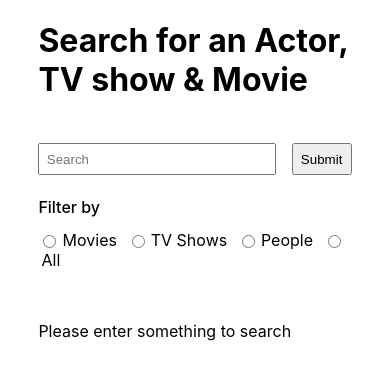
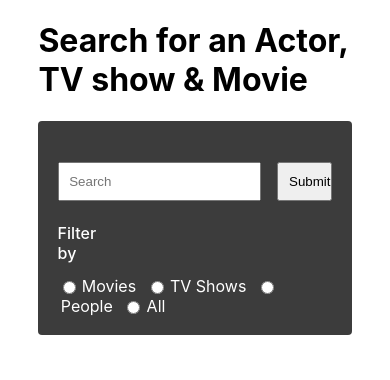
Before and after one commit to AxSch/film-search, a React (Create React App) app: page / in a window 390 px wide. Shown: the top 380 px of the page. Built offline with nearby package versions, Linux system fonts and the light colour scheme.

Commit message:
Refactor styling to include responsive design for Search

```diff
--- a/src/pages/Search/Search.js
+++ b/src/pages/Search/Search.js
@@ -13,7 +13,8 @@ import {
         SearchBarButton,
         SearchFilterLabel,
         SearchFilterHeading,
-        ResultsListSection
+        ResultsListSection,
+        SearchForm
 } from './Search.styled';
 
 
@@ -73,17 +74,12 @@ const Search = () => {
             if (filter !== '') {
                 return (
                     <ResultsListSection>
-                        <h3>Results</h3>
                         <ResultsList results={searchData} handleDropdown={setIsDropdown} filter={filter} isDropdown={isDropdown} />
                     </ResultsListSection>
                 )
             }
         } else if (searchQuery === '') {
-            return (
-                <ResultsListSection>
-                    <p>Please enter something to search</p>
-                </ResultsListSection>
-            )
+            return null
         }
     }
 
@@ -92,7 +88,7 @@ const Search = () => {
             <SearchHeader>
                 <h1>Search for an Actor, TV show & Movie</h1>
             </SearchHeader>
-            <form onSubmit={(e) => onSubmit(e)}>
+            <SearchForm onSubmit={(e) => onSubmit(e)} isDropdown={isDropdown}>
                 <SearchBarSection>
                     <SearchBarInput placeholder="Search" type="search" id="search" onChange={e => handleSearch(e.target.value)} />
                     <SearchBarButton type="submit">Submit</SearchBarButton>
@@ -110,10 +106,10 @@ const Search = () => {
                     <input type="radio" id="all" onChange={(event) => handleCheckbox(event.target.value)} name="cinematography" value="all"></input>
                     <SearchFilterLabel htmlFor="all">All</SearchFilterLabel><br></br>
                 </SearchFilterSection>
-                {isDropdown && Object.keys(searchData).length > 0 && searchQuery !== '' ?
-                    <ResultsList results={searchData} handleDropdown={setIsDropdown} filter={filter} isDropdown={isDropdown} /> : null
-                }
-            </form>
+            </SearchForm>
+            {isDropdown && Object.keys(searchData).length > 0 && searchQuery !== '' ?
+                <ResultsList results={searchData} handleDropdown={setIsDropdown} filter={filter} isDropdown={isDropdown} /> : null
+            }
             {renderResultsList()}
         </Container>
     )
--- a/src/pages/Search/Search.styled.js
+++ b/src/pages/Search/Search.styled.js
@@ -2,7 +2,6 @@ import styled from 'styled-components'
 
 const Container = styled.div`
     margin: 0 2.4rem;
-
 `
 
 const SearchHeader = styled.div`
@@ -10,14 +9,14 @@ const SearchHeader = styled.div`
     justify-content: center;
 `
 
-const SearchLabel = styled.label`
-    margin-right: 1rem;
-`
-
 const SearchBarInput = styled.input`
-    padding: 0.4rem;
+    padding: 0.6rem;
     width: 80%;
     margin-right: 1rem;
+
+    @media(min-width: 1024px) {
+        width: 60%;
+    }
 `
 
 const SearchBarSection = styled.div`
@@ -27,8 +26,12 @@ const SearchBarSection = styled.div`
 `
 
 const SearchBarButton = styled.button`
-    padding: 0.4rem;
+    padding: 0.6rem;
     width: 20%;
+
+    @media(min-width: 1024px) {
+        width: 10%;
+    }
 `
 
 const SearchFilterSection = styled.div`
@@ -53,10 +56,17 @@ const ResultsListSection = styled.div`
     margin-top: 3.2rem;
 `
 
+const SearchForm = styled.form`
+    background-color: rgb(60,60,60);
+    color: white;
+    padding: 1.2rem;
+    border-radius: ${props => (props.isDropdown ? `4px 4px 0 0` : '4px')};
+`
+
 export {
     SearchHeader,
     Container,
-    SearchLabel,
+    SearchForm,
     SearchBarSection,
     SearchBarInput,
     SearchFilterSection,
```
